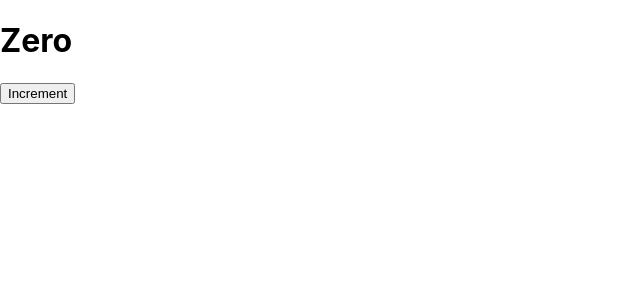
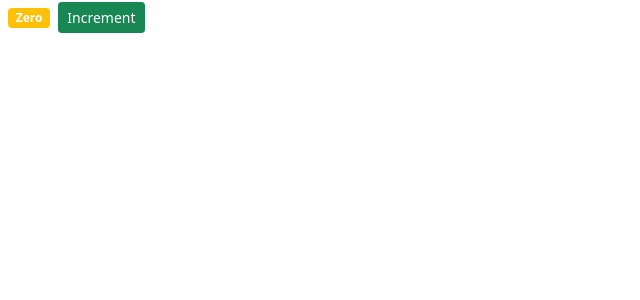
Before and after one commit to lgorniak/react-counter-function-typescript, a React (Create React App) app: page / in a window 1280 px wide. Shown: the top 300 px of the page, without its empty margins (0-640 px from the left). Built offline with nearby package versions, Linux system fonts and the light colour scheme.

Commit message:
add bootstrap.css , add method for custom class attributes

```diff
--- a/src/components/counter.tsx
+++ b/src/components/counter.tsx
@@ -20,6 +20,13 @@ const iterateCounter = (
 	if (counter) customHook({ number: counter.number + 1 });
 };
 
+
+const getBadgeClasses = (counter: Count | null): string => {
+	let classes = "badge m-2 bg-";
+	classes += counter?.number === 0 ? "warning" : "info";
+	return classes;
+};
+
 const Counter = (): JSX.Element => {
 	const [counter, setCounter] = useState<Count | null>(null);
 
@@ -29,8 +36,12 @@ const Counter = (): JSX.Element => {
 
 	return (
 		<>
-			<h1>{formatCounter(counter)}</h1>
-			<button onClick={() => iterateCounter(counter, setCounter)}>
+			<span className={getBadgeClasses(counter)}>{formatCounter(counter)}</span>
+
+			<button
+				className="btn btn-success btn-sm"
+				onClick={() => iterateCounter(counter, setCounter)}
+			>
 				Increment
 			</button>
 		</>
--- a/src/index.tsx
+++ b/src/index.tsx
@@ -3,6 +3,7 @@ import "./index.css";
 import Counter from "./components/counter";
 import reportWebVitals from "./reportWebVitals";
 import { createRoot } from "react-dom/client";
+import "../node_modules/bootstrap/dist/css/bootstrap.min.css";
 
 const container = document.getElementById("root") as HTMLElement;
 const root = createRoot(container);
```
